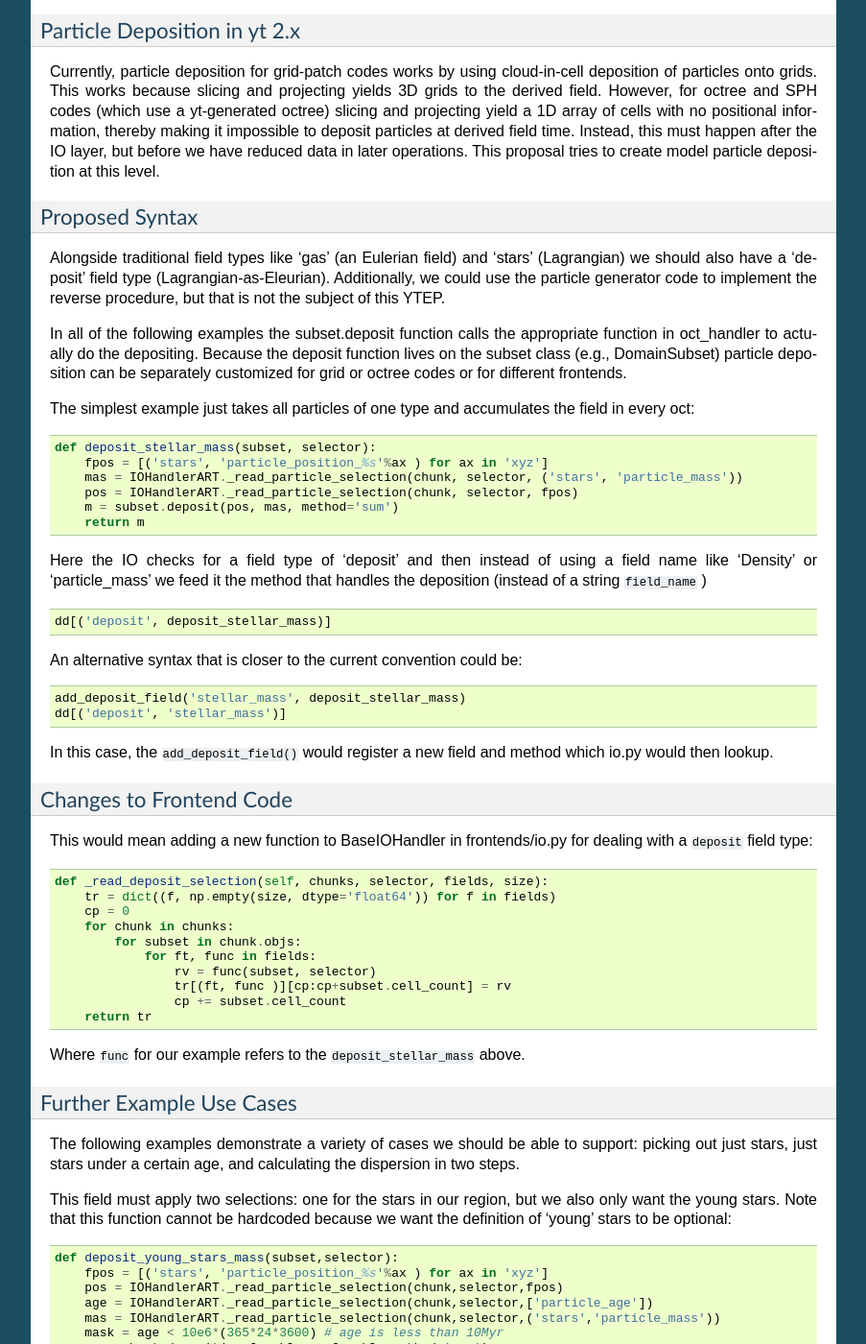
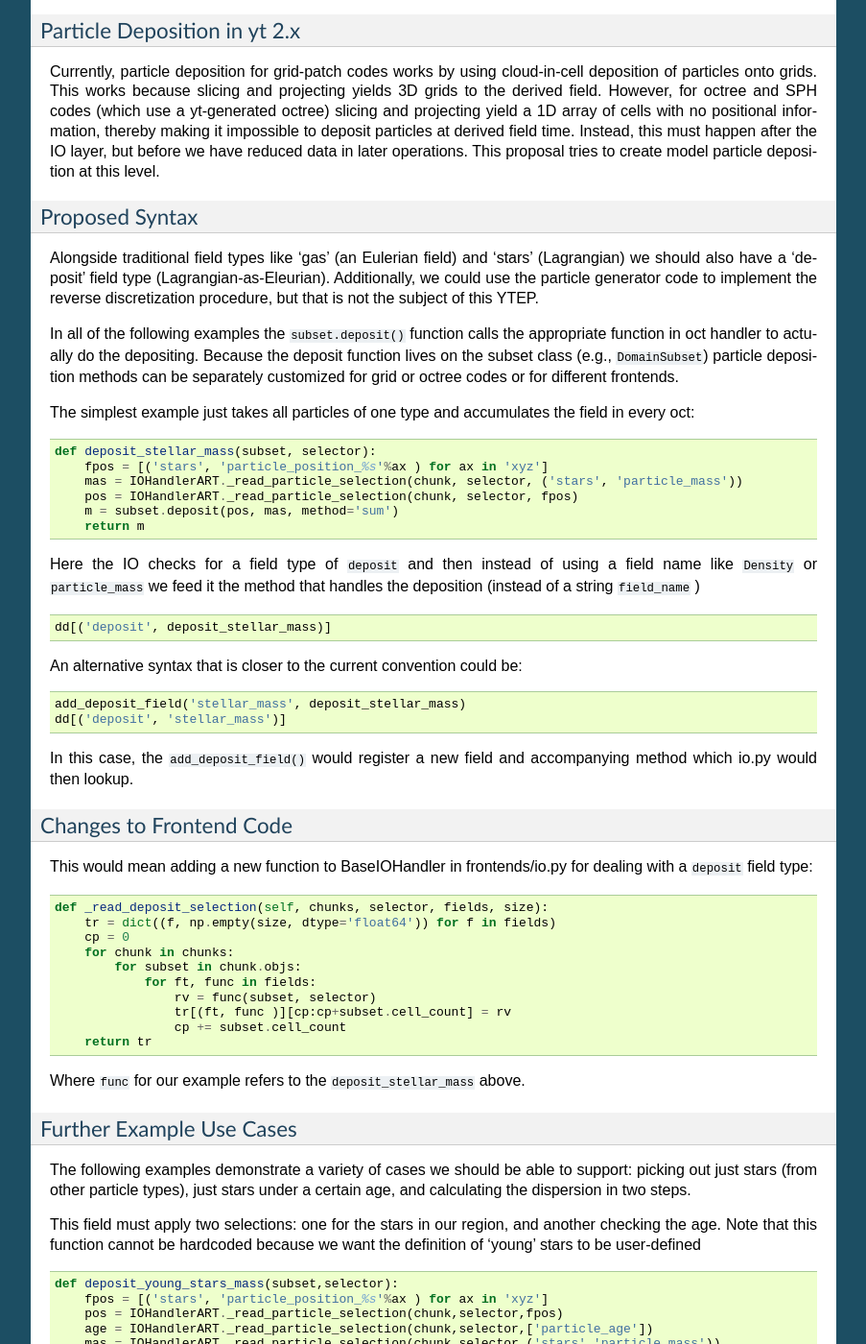
Before and after one commit to yt-project/ytep, a Sphinx documentation site: the page built from source/YTEPs/YTEP-0013.rst, in a window 1280 px wide and 1400 px high, scrolled down 582 px. Shown: the whole window at 96% size, without its empty margins (198-1101 px from the left). Built offline with Sphinx 7.4.7, drawn with Linux system fonts in a browser that asks for light colours; formulas are drawn with MathJax 3.

Commit message:
small changes

```diff
--- a/source/YTEPs/YTEP-0013.rst
+++ b/source/YTEPs/YTEP-0013.rst
@@ -46,12 +46,12 @@ Proposed Syntax
 Alongside traditional field types like 'gas' (an Eulerian field) and 'stars'
 (Lagrangian) we should also have a 'deposit' field type (Lagrangian-as-Eleurian).
 Additionally, we could use the particle generator code to implement the reverse
-procedure, but that is not the subject of this YTEP.
+discretization procedure, but that is not the subject of this YTEP.
 
-In all of the following examples the subset.deposit
-function calls the appropriate function in oct_handler to actually
+In all of the following examples the ``subset.deposit()``
+function calls the appropriate function in oct handler to actually
 do the depositing. Because the deposit function lives on
-the subset class (e.g., DomainSubset) particle deposition
+the subset class (e.g., ``DomainSubset``) particle deposition methods
 can be separately customized for grid or octree codes or for different
 frontends.
 
@@ -65,8 +65,8 @@ the field in every oct::
         m = subset.deposit(pos, mas, method='sum')
         return m
 
-Here the IO checks for a field type of 'deposit'
-and then instead of using a field name like 'Density' or 'particle_mass'
+Here the IO checks for a field type of ``deposit``
+and then instead of using a field name like ``Density`` or ``particle_mass``
 we feed it the method that handles the deposition (instead of a string
 ``field_name`` ) ::
 
@@ -77,8 +77,8 @@ An alternative syntax that is closer to the current convention could be::
     add_deposit_field('stellar_mass', deposit_stellar_mass)
     dd[('deposit', 'stellar_mass')]
 
-In this case, the ``add_deposit_field()`` would register a new field and method
-which io.py would then lookup.
+In this case, the ``add_deposit_field()`` would register a new field and
+accompanying method which io.py would then lookup.
 
 Changes to Frontend Code
 ++++++++++++
@@ -103,13 +103,14 @@ Further Example Use Cases
 ++++++++
 
 The following examples demonstrate a variety of cases we should be able to
-support: picking out just stars, just stars under a certain age, and calculating
+support: picking out just stars (from other particle types),
+just stars under a certain age, and calculating
 the dispersion in two steps.
 
 This field must apply two selections: one for the stars in our region,
-but we also only want the young stars. Note that this function
+and another checking the age. Note that this function
 cannot be hardcoded because we want the definition of 'young' stars to be
-optional::
+user-defined ::
 
     def deposit_young_stars_mass(subset,selector):
         fpos = [('stars', 'particle_position_%s'%ax ) for ax in 'xyz']
```
